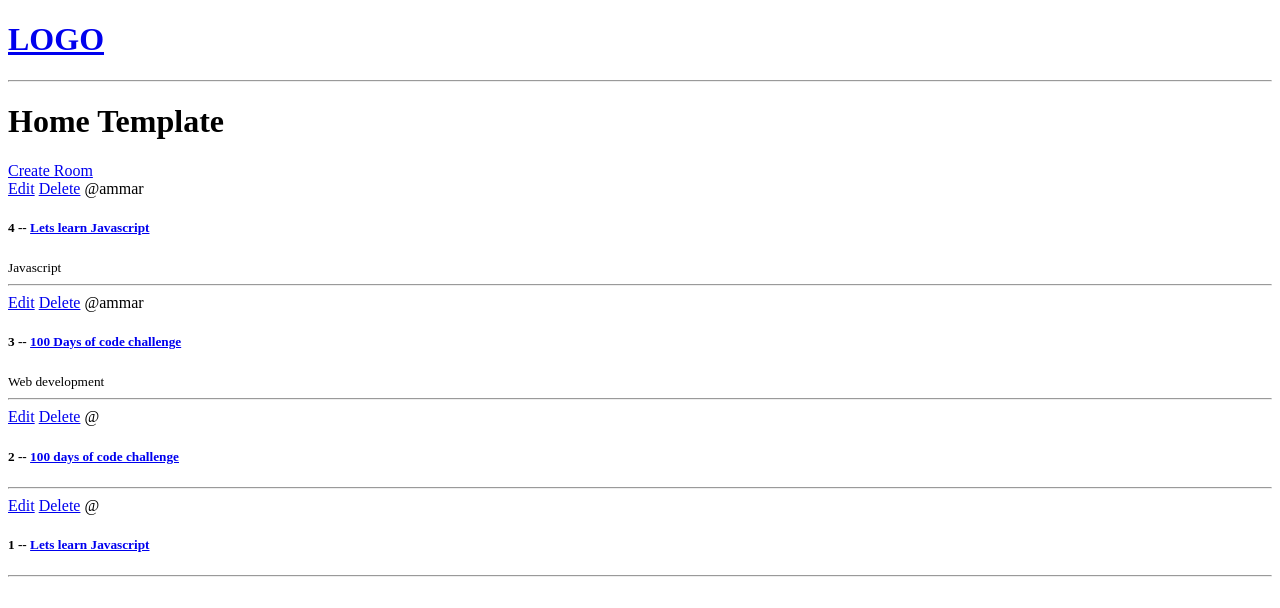
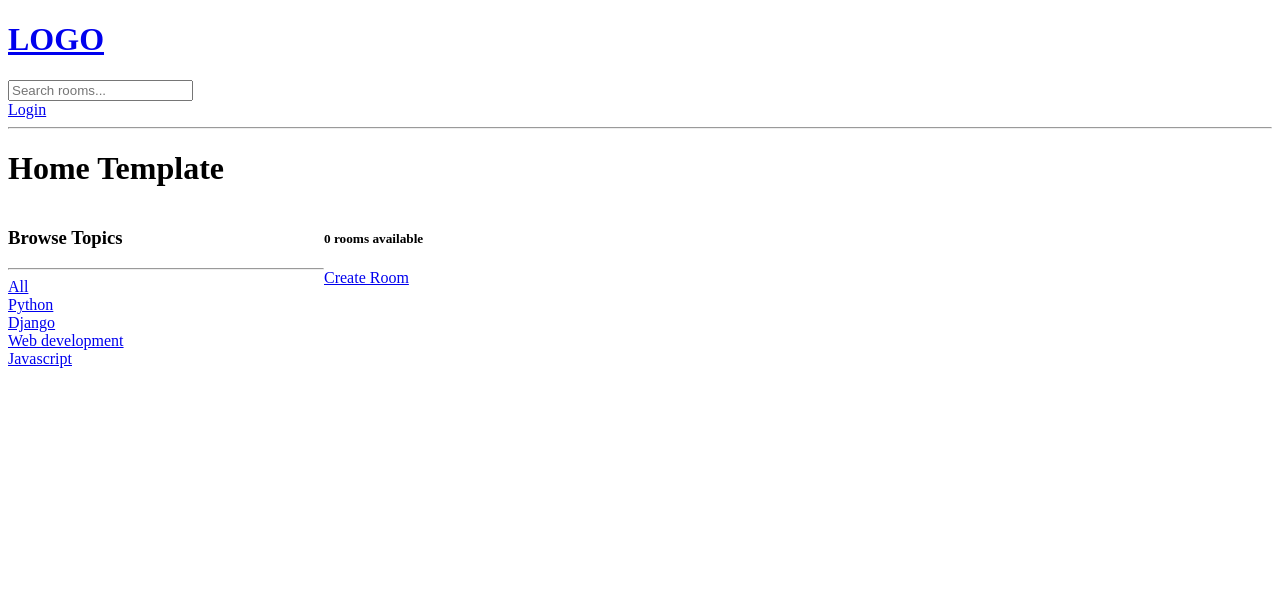
Before and after one commit to acesko1/DiscordDjango, a Django app: a page that uses studybud/templates/main.html in a window 1280 px wide. Shown: the top 608 px of the page. Run offline with Django 4.2, Linux system fonts and the light colour scheme; data comes from the database, SQL or seed files in the repository; both versions use the stored data as it was after the commit.

Commit message:
login functionality added

```diff
--- a/studybud/base/templates/base/home.html
+++ b/studybud/base/templates/base/home.html
@@ -1,15 +1,41 @@
 {% extends 'main.html'%}
 
 {%block content %}
+
+<style>
+    .home-container{
+        display:grid;
+        grid-template-columns: 1fr 3fr;
+    }
+</style>
 <h1>Home Template</h1>
 
+<div class="home-container">
+
     <div>
+        <h3>Browse Topics</h3>
+        <hr>
+        <div>
+            <a href="{% url 'home'%}">All</a>
+        </div>
+
+        {% for topic in topics %}
+        <div>
+            <a href="{% url 'home' %}?q={{topic.name}}" >{{topic.name}}</a>
+        </div>
+        {% endfor %}
+    </div>
+
+    <div>
+        <h5>{{room_count}} rooms available</h5>
          <a href="{% url 'create-room' %}">Create Room</a>
     	<div>
         {% for room in rooms %}
         <div>
+            {% if request.user != room.host %}
             <a href="{% url 'update-room' room.id %}">Edit</a>
             <a href="{% url 'delete-room' room.id %}">Delete</a>
+            {% endif %}
             <span>@{{room.host.username}}</span>
             <h5>{{room.id}} -- <a href="{% url 'room' room.id %}"> {{room.name}} </a></h5>
             <small>{{room.topic.name}}</small>
@@ -17,6 +43,9 @@
         </div>
         {% endfor %}
     </div>
+
+    </div>
+
 </div>
 
 {%endblock content %}
--- a/studybud/base/urls.py
+++ b/studybud/base/urls.py
@@ -3,6 +3,8 @@
 from django.http import HttpResponse
 
 urlpatterns = [
+    path('login/', views.loginPage, name="login"),
+    path('logout/', views.logoutUser,name="logout"),
     path('', views.home, name="home"),
     path('room/<str:pk>/', views.room, name="room"),
     path('create-room/', views.createRoom, name="create-room"),
--- a/studybud/base/views.py
+++ b/studybud/base/views.py
@@ -1,13 +1,48 @@
 from django.shortcuts import render, redirect
-from .models import Room
+from django.http import HttpResponse
+from django.contrib import messages
+from django.contrib.auth.decorators import login_required
+from django.db.models import Q
+from django.contrib.auth.models import User
+from django.contrib.auth import authenticate, login, logout
+from .models import Room, Topic
 from .forms import RoomForm
 
 
+def loginPage(request):
 
+    if request.user.is_authenticated():
+        return redirect('home')
+
+    if request.method == 'POST':
+        username = request.POST.get('username')
+        password = request.POST.get('password')
+
+        try:
+            user = User.objects.get(username = username)
+        except:
+            messages.error(request, 'User does not exist')
+
+        user = authenticate(request, username=username, password=password)
+        if user is not None:
+            login(request, user)
+            return redirect('home')
+        else:
+            messages.error(request, 'Username or password does not exist')
+
+    context = {}
+    return render(request, 'base/login_register.html', context)
+
+def logoutUser(request):
+    logout(request)
+    return redirect('home')
 
 def home(request):
-    rooms = Room.objects.all()
-    context = {'rooms': rooms}
+    q = request.GET.get('q') if request.GET.get('q') != None else ''
+    rooms = Room.objects.filter(Q(topic__name__icontains=q) | Q(name__icontains=q) | Q(description__icontains=q))
+    topics = Topic.objects.all()
+    room_count = rooms.count()
+    context = {'rooms': rooms, 'topics': topics, 'room_count': room_count}
     return render(request,  'base/home.html', context)
 
 
@@ -16,6 +51,7 @@
     context = {'room': room}
     return render(request, 'base/room.html', context)
 
+@login_required(login_url='login')
 def createRoom(request):
     form = RoomForm()
 
@@ -28,9 +64,13 @@
     context = {'form': form}
     return render(request, 'base/room_form.html', context)
 
+@login_required(login_url='login')
 def updateRoom(request, pk):
     room = Room.objects.get(id=pk)
     form = RoomForm(instance=room)
+
+    if request.user != room.host:
+        return HttpResponse('You are not allowed here!!')
     if request.method == 'POST':
         form = RoomForm(request.POST, instance=room)
         if form.is_valid():
@@ -40,8 +80,11 @@
     context = {'form': form}
     return render(request,'base/room_form.html', context)
 
+@login_required(login_url='login')
 def deleteRoom(request,pk):
     room = Room.objects.get(id=pk)
+    if request.user != room.host:
+        return HttpResponse('You are not allowed here!!')
     if request.method == 'POST':
         room.delete()
         return redirect('home')
--- a/studybud/templates/main.html
+++ b/studybud/templates/main.html
@@ -10,6 +10,15 @@
 </head>
 <body>
     {% include 'navbar.html' %}
+
+    {% if messages %}
+    <ul class="messages">
+        {% for message in messages %}
+        <li>{{ message }}</li>
+            {% endfor %}
+    </ul>
+    {% endif %}
+
     {% block content %}
 
     {% endblock %}
--- a/studybud/templates/navbar.html
+++ b/studybud/templates/navbar.html
@@ -2,4 +2,13 @@
     <h1>LOGO</h1>
 </a>
 
+<form method="GET" action="{% url 'home' %}">
+    <input type="text" name="q" placeholder="Search rooms..."/>
+</form>
+
+{%if request.user.is_authenticated %}
+<a href="{% url 'logout' %}">Logout</a>
+{% else %}
+<a href="{% url 'login' %}">Login</a>
+{% endif %}
 <hr>
```
Also changed, not shown: studybud/base/templates/base/login_register.html (added, +25 -0 lines), studybud/db.sqlite3. Lines whose indentation alone changed are shown as unchanged.
